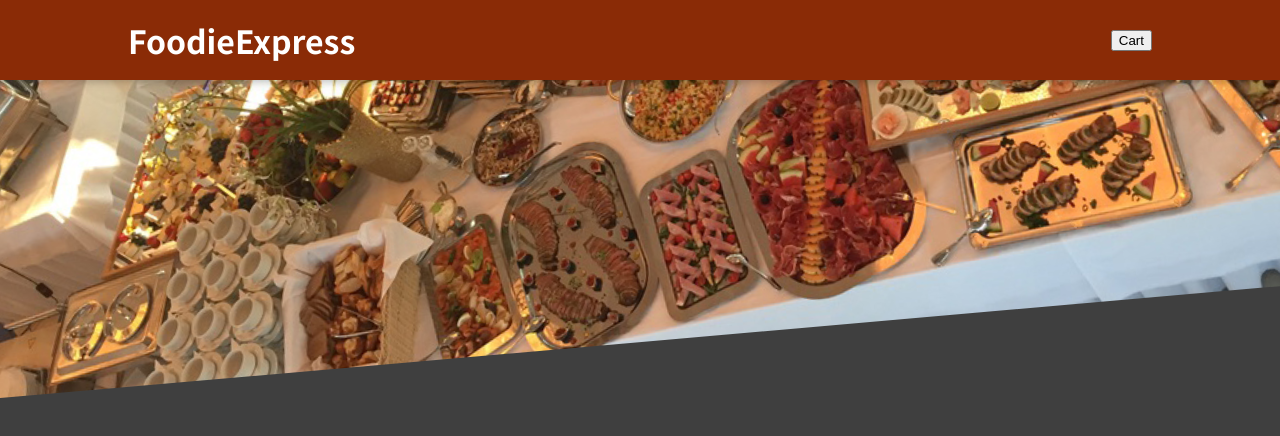
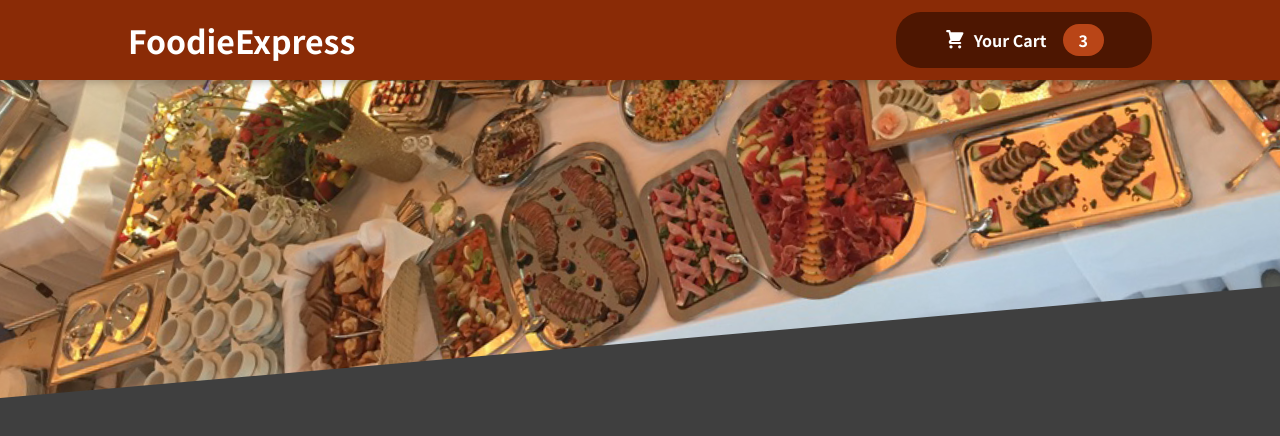
Before and after one commit to Anjana-Dunukara/foodie-express, a React (Create React App) app: page / in a window 1280 px wide. Shown: the top 436 px of the page. Built offline with nearby package versions, Linux system fonts and the light colour scheme.

Commit message:
finishing header button component

```diff
--- a/src/Components/Layout/Header.js
+++ b/src/Components/Layout/Header.js
@@ -1,13 +1,14 @@
 import React, { Fragment } from "react";
 import foodimg from "../../Assests/meals.jpg";
 import styles from "./Header.module.css";
+import HeaderCartButton from "./HeaderCartButton";
 
 const Header = (props) => {
   return (
     <Fragment>
       <header className={styles.header}>
         <h1>FoodieExpress</h1>
-        <button>Cart</button>
+        <HeaderCartButton />
       </header>
       <div className={styles["main-image"]}>
         <img src={foodimg} alt="Table full of food!" />
--- a/src/Components/Layout/HeaderCartButton.js
+++ b/src/Components/Layout/HeaderCartButton.js
@@ -5,11 +5,11 @@ import CartIcon from "../Cart/CartIcon";
 const HeaderCartButton = (props) => {
   return (
     <button className={styles.button}>
-      <span>
+      <span className={styles.icon}>
         <CartIcon />
       </span>
       <span>Your Cart</span>
-      <span>3</span>
+      <span className={styles.badge}>3</span>
     </button>
   );
 };
```
